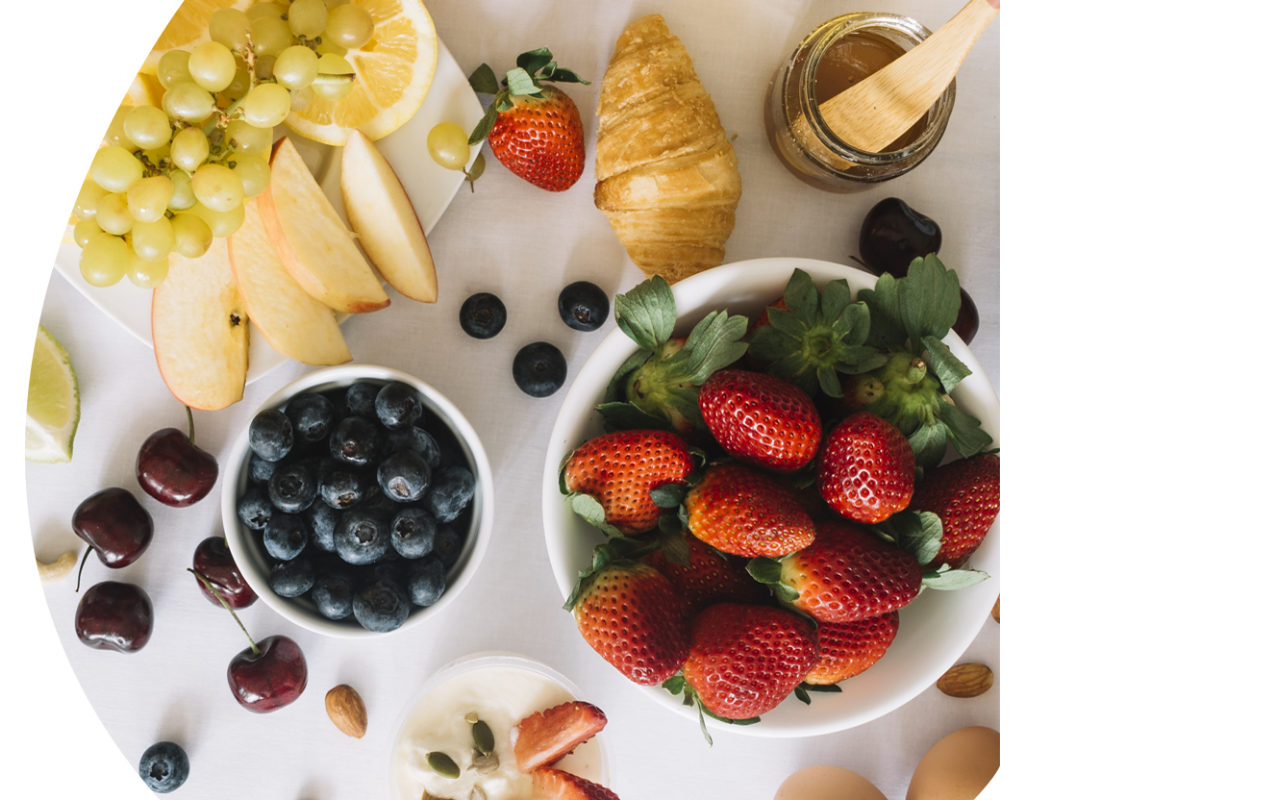
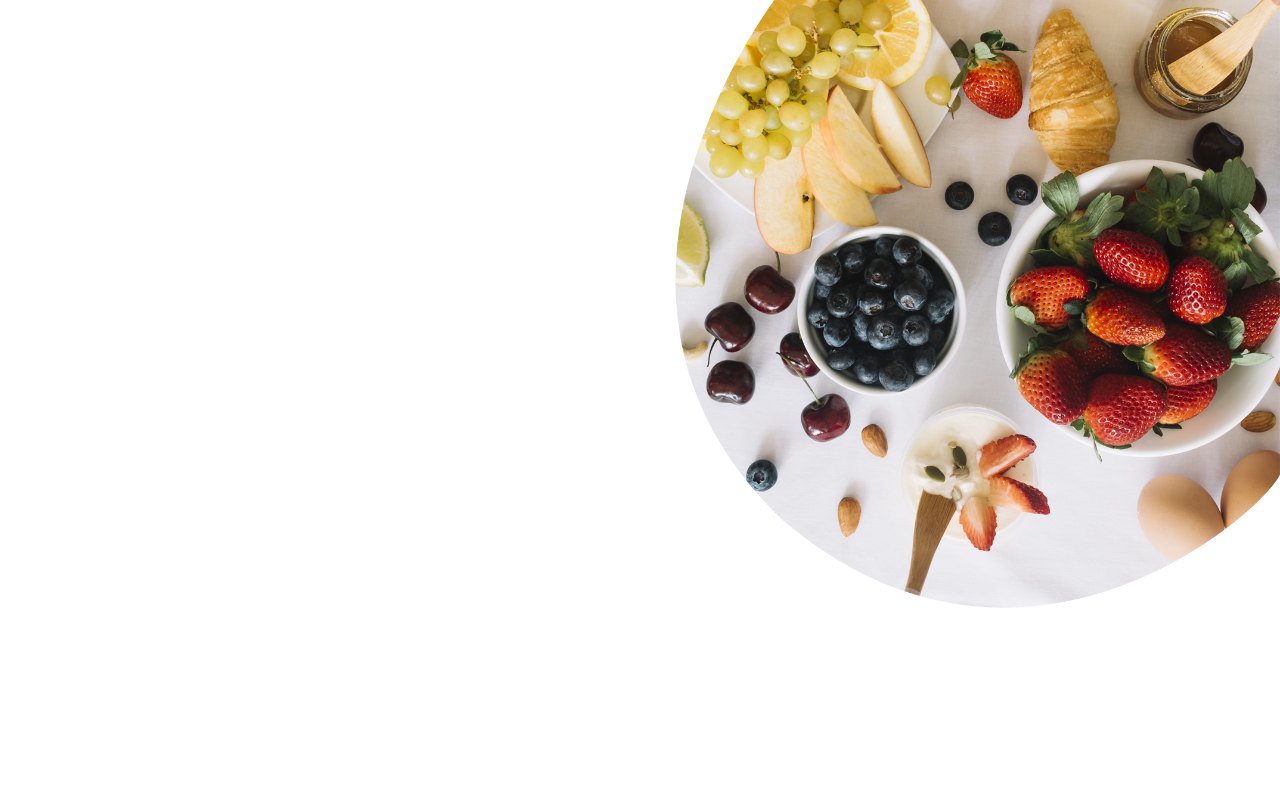
Before and after one commit to byiringiroscar/Food-app-with-nextjs-tailwind, a Next.js app: page / in a window 1280 px wide. Shown: the top 800 px of the page. Built offline with nearby package versions, Linux system fonts and the light colour scheme.

Commit message:
Update Hero.tsx

```diff
--- a/src/components/Hero.tsx
+++ b/src/components/Hero.tsx
@@ -4,7 +4,7 @@ import React from 'react'
 const Hero = () => {
   return (
     <div className='relative min-h-screen'>
-        <Image src='/hero2.png' alt='hero bg' width={1000} height={600} />
+        <Image className='lg:w-[580px] xl:w-[620px] h-auto absolute top-0 right-0 -z-10' src='/hero2.png' alt='hero bg' width={1000} height={600} />
     </div>
   )
 }
```
